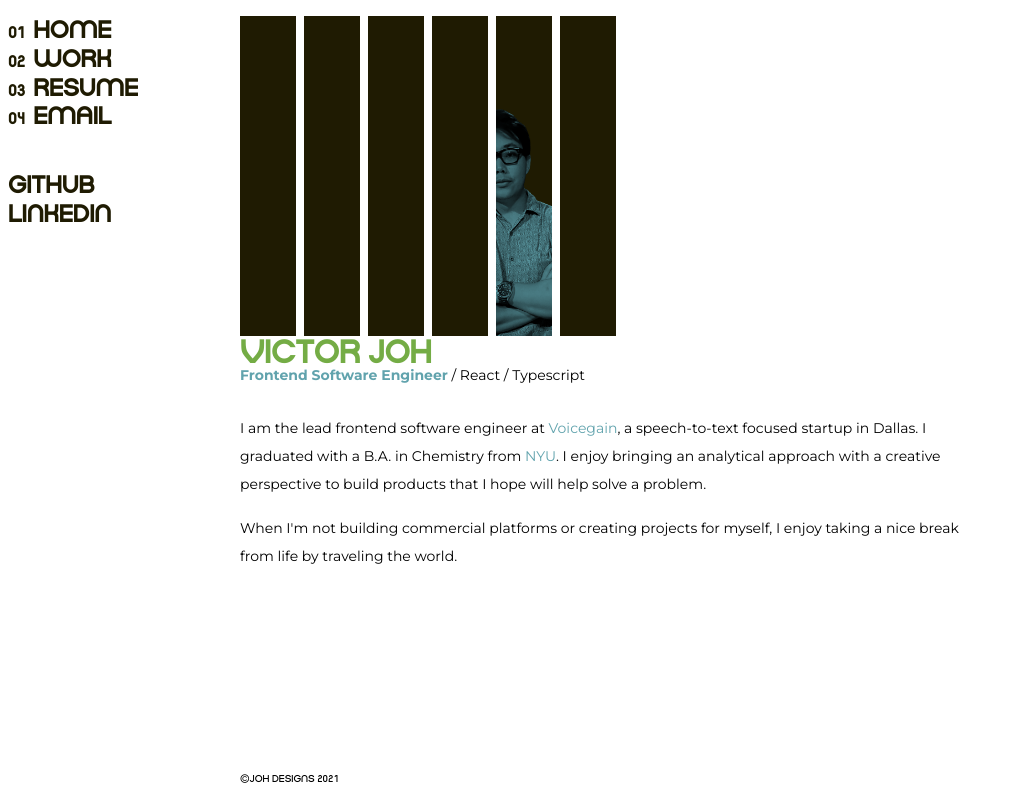
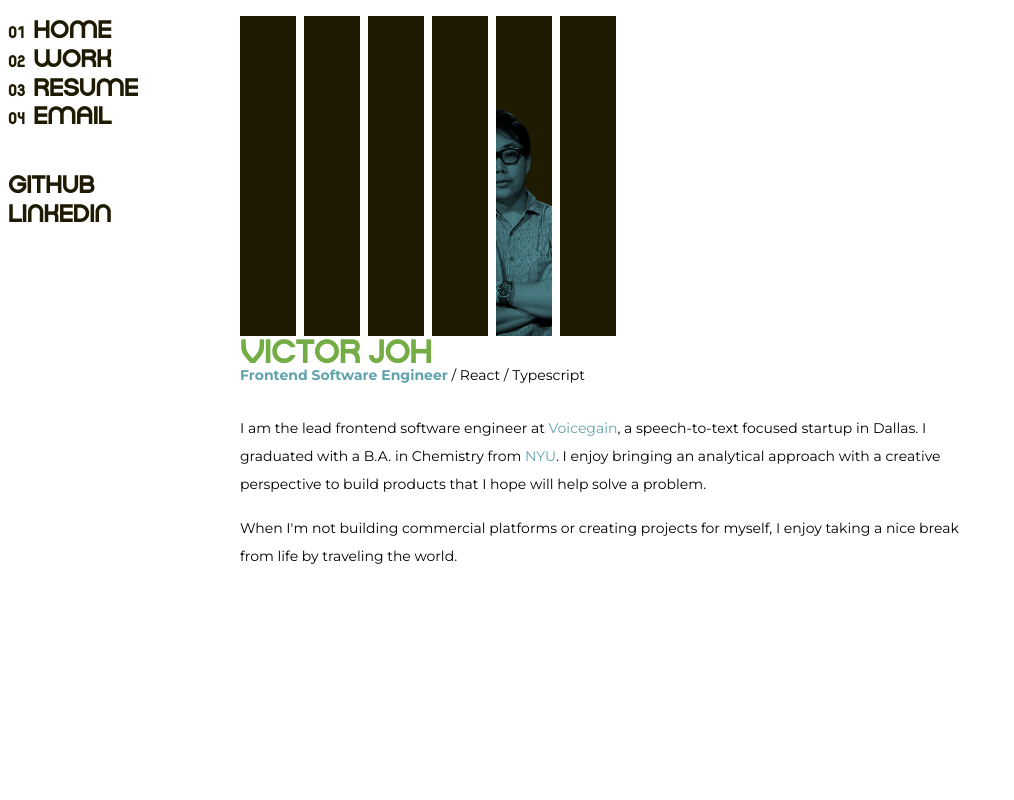
Before and after one commit to basculante/gatsby-portfolio, a Gatsby site: page / in a window 1280 px wide. Shown: the whole page, without its empty margins (0-1014 px from the left). Built offline with nearby package versions, Linux system fonts and the light colour scheme; Gatsby itself is replaced by a stand-in of ours; a web font is replaced by a local one.

Commit message:
Hide footer

```diff
--- a/src/components/Layout.tsx
+++ b/src/components/Layout.tsx
@@ -43,7 +43,7 @@ const Layout = ({ pageTitle, children }: ILayoutProps) => {
       <Navbar mobileMenuControls={mobileMenuControls} toggleMenu={toggleMenu} />
       <div className="children__container">
         {children}
-        <Footer />
+        {/* <Footer /> */}
       </div>
     </div>
   );
```
